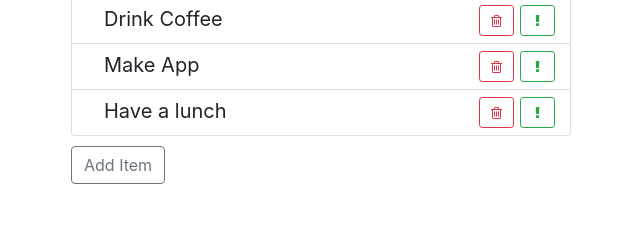
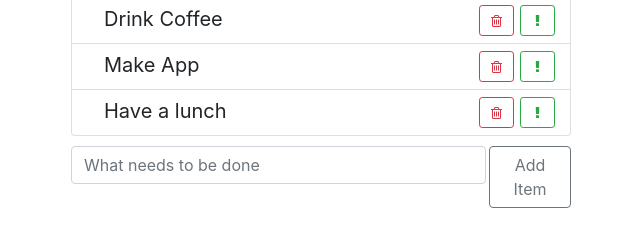
Before and after one commit to tetianasabanina/react-recap, a React app: page / in a window 1280 px wide. Shown: the part 129-376 px from the top of the page, without its empty margins (319-959 px from the left). Built offline with nearby package versions, Linux system fonts and the light colour scheme.

Commit message:
Working with forms

```diff
--- a/src/components/item-add-form/item-add-form.css
+++ b/src/components/item-add-form/item-add-form.css
@@ -1,3 +1,6 @@
 .item-add-form {
     margin-top: 10px;
 }
+.item-add-form input {
+    margin-right: 3px;
+}
--- a/src/components/item-add-form/item-add-form.js
+++ b/src/components/item-add-form/item-add-form.js
@@ -3,15 +3,35 @@ import React, {Component} from 'react';
 import './item-add-form.css';
 
 class ItemAddForm extends Component {
+
+    state = {
+        label: ""
+    };
+    onLabelChange = (e) => {
+        this.setState({
+            label: e.target.value
+        });
+    };
+
+    onSubmit = (e) => {
+        e.preventDefault();
+        this.props.onItemAdded(this.state.label);
+    }
     render() {
         return (
-            <div className="item-add-form">
+            <form className="item-add-form d-flex"
+                    onSubmit={this.onSubmit}>
+
+                <input type="text"
+                        className="form-control"
+                        onChange={this.onLabelChange}
+                        placeholder="What needs to be done" />
                 <button type="button"
                     className="btn btn-outline-secondary"
-                    onClick={() => this.props.onItemAdded('Hello World')}>
+                    >
                     Add Item
                 </button>
-            </div>
+            </form>
         )
     }
 }
```
